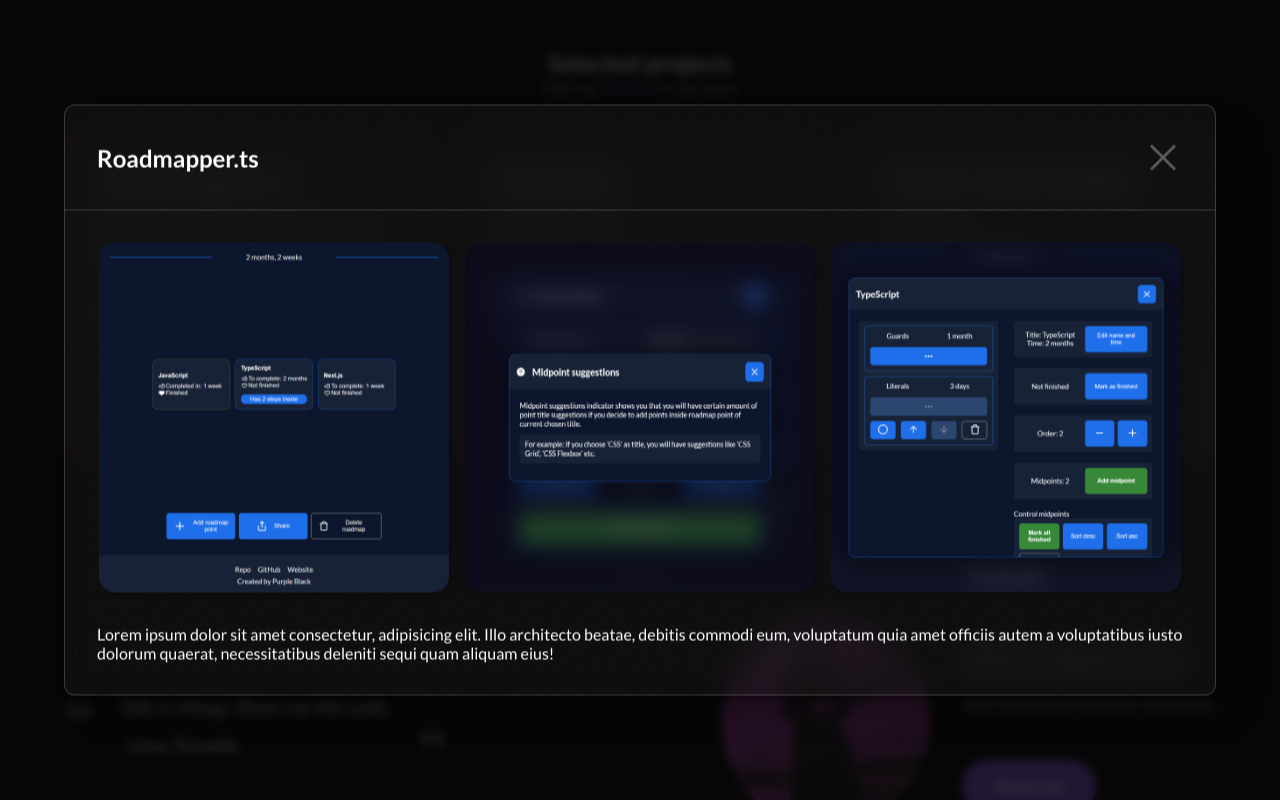
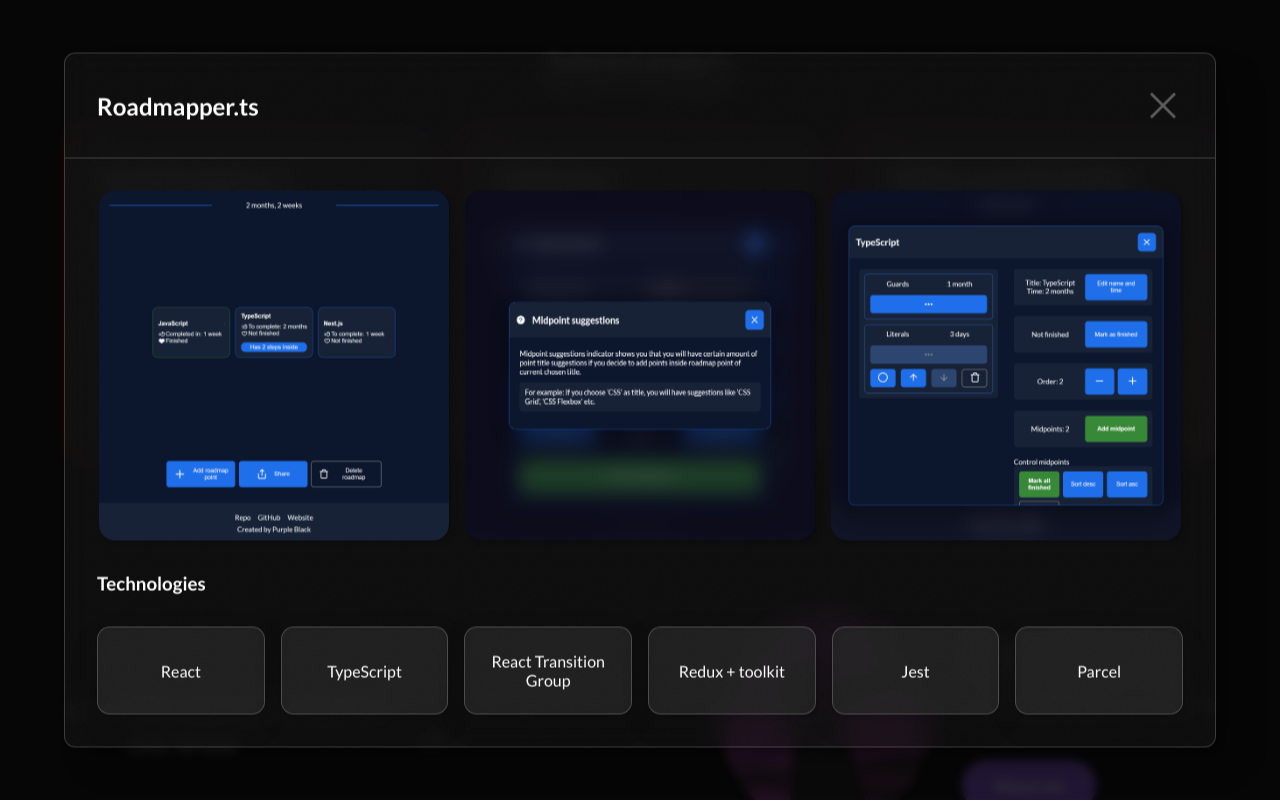
Before and after one commit to goodideagiver/purple-dev-react, a React (Create React App) app: page / in a window 1280 px wide. Both pictures are taken after a click on the button "Check out". Shown: the part 1084-1884 px from the top of the page. Built offline with nearby package versions, Linux system fonts and the light colour scheme.

Commit message:
Add technologies section to roadmapper

```diff
--- /dev/null
+++ b/src/components/UI/projectCards/data/articles/ArticleTools/ArticleTemplate/ArticleSection.js
@@ -0,0 +1,8 @@
+export const ArticleSection = ({ sectionName, children }) => {
+	return (
+		<section>
+			<h3>{sectionName}</h3>
+			{children}
+		</section>
+	);
+};
--- /dev/null
+++ b/src/components/UI/projectCards/data/articles/ArticleTools/ArticleTemplate/ArticleTechnologies.js
@@ -0,0 +1,16 @@
+import classes from './ArticleTechnologies.module.css';
+
+export const ArticleTechnologies = ({ technologiesArray }) => {
+	return (
+		<section>
+			<h3>Technologies</h3>
+			<ul className={classes.list}>
+				{technologiesArray.map((technology, index) => (
+					<li className={`${classes.item} acrylic`} key={index}>
+						<span>{technology}</span>
+					</li>
+				))}
+			</ul>
+		</section>
+	);
+};
--- /dev/null
+++ b/src/components/UI/projectCards/data/articles/ArticleTools/ArticleTemplate/ArticleTechnologies.module.css
@@ -0,0 +1,17 @@
+.list {
+	display: grid;
+	grid-template-columns: repeat(auto-fit, minmax(150px, 1fr));
+	grid-auto-rows: 1fr;
+
+	justify-items: stretch;
+	gap: 1rem;
+	list-style: none;
+}
+
+.item {
+	padding: 1.5rem;
+	border-radius: 0.8rem;
+	display: grid;
+	place-items: center;
+	text-align: center;
+}
--- /dev/null
+++ b/src/components/UI/projectCards/data/articles/ArticleTools/ArticleTemplate/ArticleTemplate.js
@@ -0,0 +1,21 @@
+import { ArticleSection } from './ArticleSection';
+import { ArticleTechnologies } from './ArticleTechnologies';
+
+import classes from './ArticleTemplate.module.css';
+
+export const ArticleTemplate = ({ technologies, features, whatDidILearn }) => {
+	return (
+		<div className={classes.root}>
+			{whatDidILearn && (
+				<ArticleSection
+					sectionName='What did I learn'
+					children={whatDidILearn}
+				/>
+			)}
+			{features && (
+				<ArticleSection sectionName='Features' children={features} />
+			)}
+			{technologies && <ArticleTechnologies technologiesArray={technologies} />}
+		</div>
+	);
+};
--- /dev/null
+++ b/src/components/UI/projectCards/data/articles/ArticleTools/ArticleTemplate/ArticleTemplate.module.css
@@ -0,0 +1,9 @@
+.root {
+	display: flex;
+	flex-direction: column;
+	gap: 0.5rem;
+}
+
+.root h3 {
+	margin-bottom: 2rem;
+}
--- a/src/components/UI/projectCards/data/articles/Roadmapper.js
+++ b/src/components/UI/projectCards/data/articles/Roadmapper.js
@@ -1,6 +1,7 @@
 import roadmapper1 from '../../../../../assets/img/welcome/roadmapper1.png';
 import roadmapper2 from '../../../../../assets/img/welcome/roadmapper2.png';
 import roadmapper3 from '../../../../../assets/img/welcome/roadmapper3.png';
+import { ArticleTemplate } from './ArticleTools/ArticleTemplate/ArticleTemplate';
 
 import { Gallery } from './ArticleTools/Gallery';
 
@@ -14,12 +15,16 @@ export const Roadmapper = () => {
 	return (
 		<>
 			<Gallery images={images} />
-			<p>
-				Lorem ipsum dolor sit amet consectetur, adipisicing elit. Illo
-				architecto beatae, debitis commodi eum, voluptatum quia amet officiis
-				autem a voluptatibus iusto dolorum quaerat, necessitatibus deleniti
-				sequi quam aliquam eius!
-			</p>
+			<ArticleTemplate
+				technologies={[
+					'React',
+					'TypeScript',
+					'React Transition Group',
+					'Redux + toolkit',
+					'Jest',
+					'Parcel',
+				]}
+			/>
 		</>
 	);
 };
```
